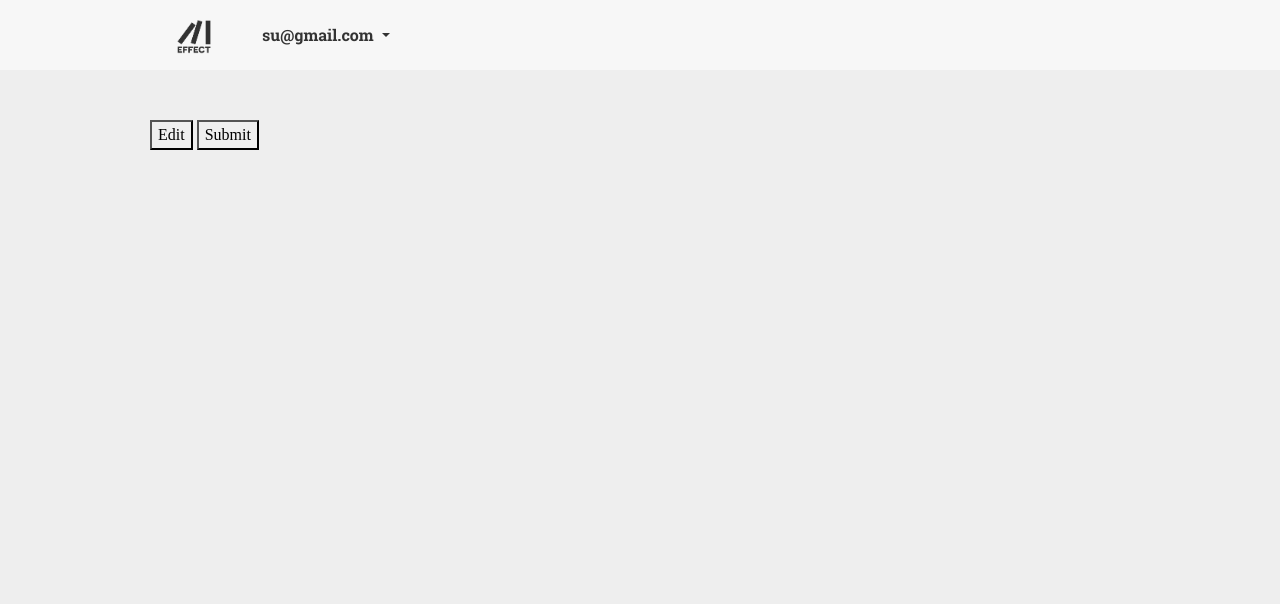
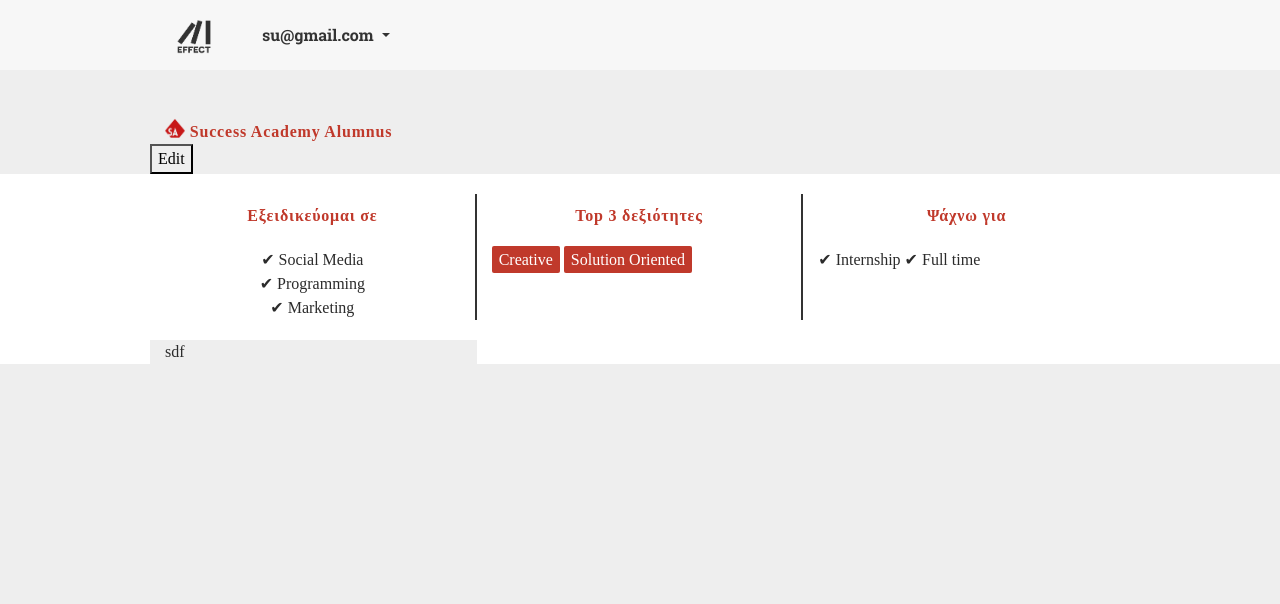
Before and after one commit to fotf91/effect_learning_platform, a Django app: page /account/profile/ in a window 1280 px wide. Shown: the top 604 px of the page. Run offline with Django 3.2, Linux system fonts and the light colour scheme; a user stored in the database is signed in; data comes from the database, SQL or seed files in the repository; both versions use the stored data as it was after the commit; parts of the project's set-up code (start-up, migrations or seed data) failed here and were passed over; some libraries are stand-ins or nearby versions; some web fonts are replaced.

Commit message:
adding things to the profile

```diff
--- a/effect_project/static/css/css-code/account_app/personal_profile.css
+++ b/effect_project/static/css/css-code/account_app/personal_profile.css
@@ -1,17 +1,56 @@
 .profile-name{
-  color: #c0392b;
   font-size: 21px;
-  font-weight: bold;
   letter-spacing: 1.4px;
 }
+.alumnus{
+  margin-top: 40px;
+}
+.alumnus img{
+  width: 20px;
+  height: 20px;
+  margin-top: -10px;
+}
+.custom-col .title{
+  text-align: center;
+  padding-top: 10px;
+  padding-bottom: 20px;
+}
+.profile-name,
+.alumnus,
+.custom-col .title{
+    color: #c0392b;
+    font-weight: bold;
+    letter-spacing: 0.8px;
+}
+
+.current-title,
+.current-description{
+  color: #333;
+}
 .current-title{
-  color: #333;
   font-size: 16px;
   letter-spacing: 0.2px;
   font-weight: bold;
 }
 .current-description{
-  color: #333;
   text-align: justify;
   margin-top: 10px;
 }
+.skills-bar{
+  padding-top: 20px;
+  padding-bottom: 20px;
+}
+.side-side-box{
+  margin-top: 5px;
+  display: inline;
+  padding: 5px 7px;
+  background: #c0392b;
+  color: #fff;
+  border-radius: 2px;
+}
+.side-side-el{
+  display: inline;
+}
+.grey-box{
+  background: #eee;
+}
--- a/effect_project/static/css/css-code/main.css
+++ b/effect_project/static/css/css-code/main.css
@@ -49,6 +49,9 @@ MAIN COLORS
 footer{
     background: #f7f7f7;
 }
+.bkgd-white{
+  background: #fff;
+}
 /*--------------------------------------
 INPUT
 ---------------------------------------*/
@@ -76,6 +79,12 @@ LINKS
 a:hover{
     text-decoration: none;
     color: #fff;
+}
+/*--------------------------------------
+BORDERS
+---------------------------------------*/
+.border-r{
+  border-right: 2px solid #333;
 }
 /*--------------------------------------
 SPACING
--- a/effect_project/templates/account_app/personal_profile.html
+++ b/effect_project/templates/account_app/personal_profile.html
@@ -10,8 +10,8 @@
 {% endblock %}
 
 {% block body_content_block %}
-    <div class="max-width-980" ng-controller="PersonalProfileController">
-      <form name="updatePersonalProfile">
+<div ng-controller="PersonalProfileController">
+  <form class="max-width-980" name="updatePersonalProfile">
     {% csrf_token %}
     <div class="col-md-6"></div>
     <div class="col-md-6">
@@ -28,16 +28,40 @@
         </div>
       </div>
       <div ng-show="edit_flag">
-            <div class="form-group">
-              <div class="col-md-6"><input type="text" class="form-control" value="{{ current_user_detail.last_name }}" placeholder="Last Name" ng-model="profile.last_name" name="last_name" ng-initial></div>
-              <div class="col-md-6"><input type="text" class="form-control" value="{{ current_user_detail.first_name }}" placeholder="First Name" ng-model="profile.first_name" name="first_name" ng-initial></div>
-              <div class="col-md-12"><input type="text" class="form-control" value="{{ current_user_detail.status }}" placeholder="Status" ng-model="profile.status" name="status" ng-initial></div>
-              <div class="col-md-12"><input type="text" class="form-control" value="{{ current_user_detail.passion }}" placeholder="Passion" ng-model="profile.passion" name="passion" ng-initial></div>
+        <div class="col-md-6 form-group"><input type="text" class="form-control" value="{{ current_user_detail.last_name }}" placeholder="Last Name" ng-model="profile.last_name" name="last_name" ng-initial></div>
+        <div class="col-md-6 form-group"><input type="text" class="form-control" value="{{ current_user_detail.first_name }}" placeholder="First Name" ng-model="profile.first_name" name="first_name" ng-initial></div>
+        <div class="col-md-12 form-group"><input type="text" class="form-control" value="{{ current_user_detail.status }}" placeholder="Status" ng-model="profile.status" name="status" ng-initial></div>
+        <div class="col-md-12 form-group"><input type="text" class="form-control" value="{{ current_user_detail.passion }}" placeholder="Passion" ng-model="profile.passion" name="passion" ng-initial></div>
+      </div>
+      {% if not current_user_detail.alumn %}
+      <div class="alumnus"><img src="{% static 'images/logos/SA_Stamp_100x100-01.png' %}"> Success Academy Alumnus</div>
+      {% endif %}
+    </div>
+    <button type="button" ng-click="editForm()"><span ng-hide="edit_flag">Edit</span><span ng-show="edit_flag">Cancel</span></button>
+    <button ng-show="edit_flag" ng-click="updateProfile()">Submit</button>
+  </form>
+  <div class="bkgd-white">
+    <div class="max-width-980 row skills-bar">
+      <div class="col-md-4 custom-col border-r text-center">
+        <div class="title">Εξειδικεύομαι σε</div>
+        <div>&#10004; Social Media</div>
+        <div>&#10004; Programming</div>
+        <div>&#10004; Marketing</div>
+      </div>
+      <div class="col-md-4 custom-col border-r">
+        <div class="title">Top 3 δεξιότητες</div>
+        <div class="side-side-box">Creative</div>
+        <div class="side-side-box">Solution Oriented</div>
+      </div>
+      <div class="col-md-4 custom-col">
+        <div class="title">Ψάχνω για</div>
+        <div class="side-side-el">&#10004; Internship</div>
+        <div class="side-side-el">&#10004; Full time</div>
+      </div>
+    </div>
+    <div class="max-width-980 row">
+      <div class="col-md-4 grey-box">sdf</div>
     </div>
   </div>
 </div>
-        <button type="button" ng-click="editForm()">Edit</button>
-        <button ng-click="updateProfile()">Submit</button>
-      </form>
-    </div>
 {% endblock %}
```
Also changed, not shown: effect_project/db.sqlite3, effect_project/static/images/logos/SA_Stamp_100x100-01.png (renamed from effect_project/static/images/logos/SA Stamp 100x100-01.png). Lines whose indentation alone changed are shown as unchanged.
